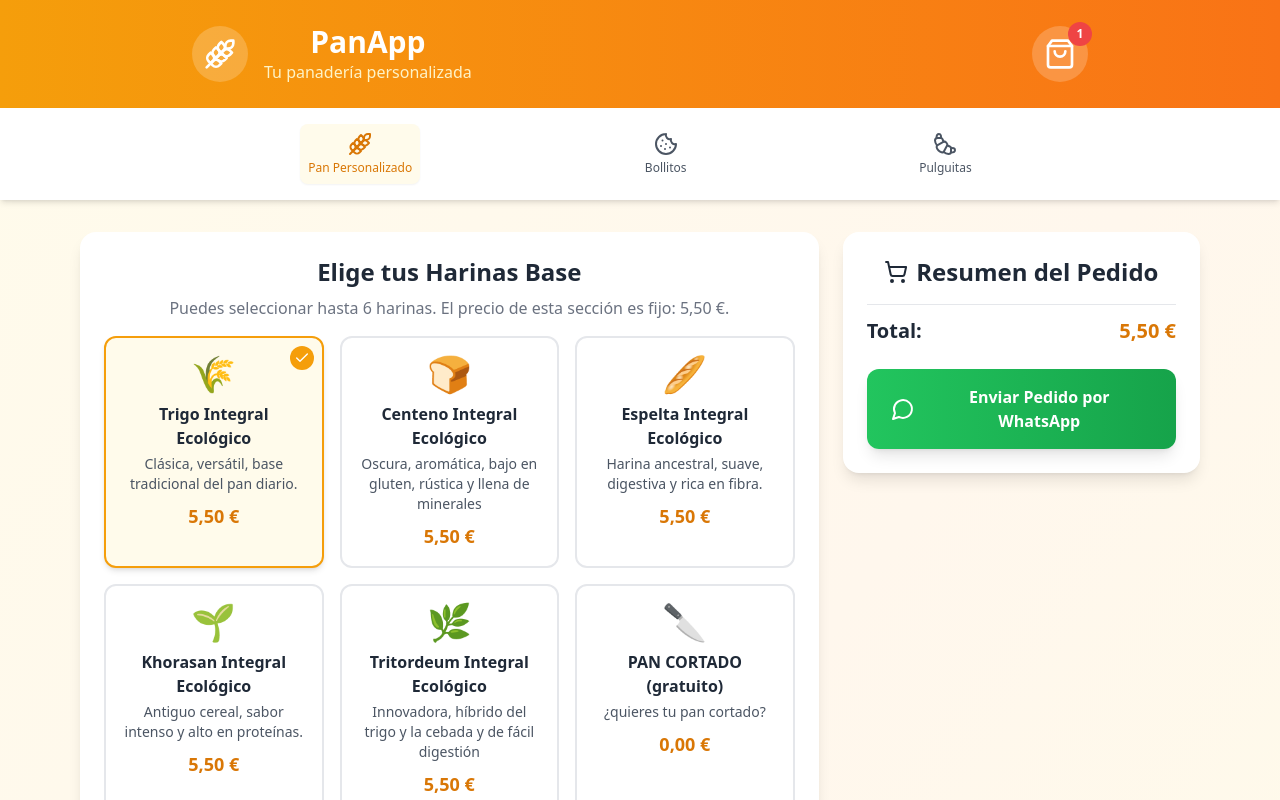
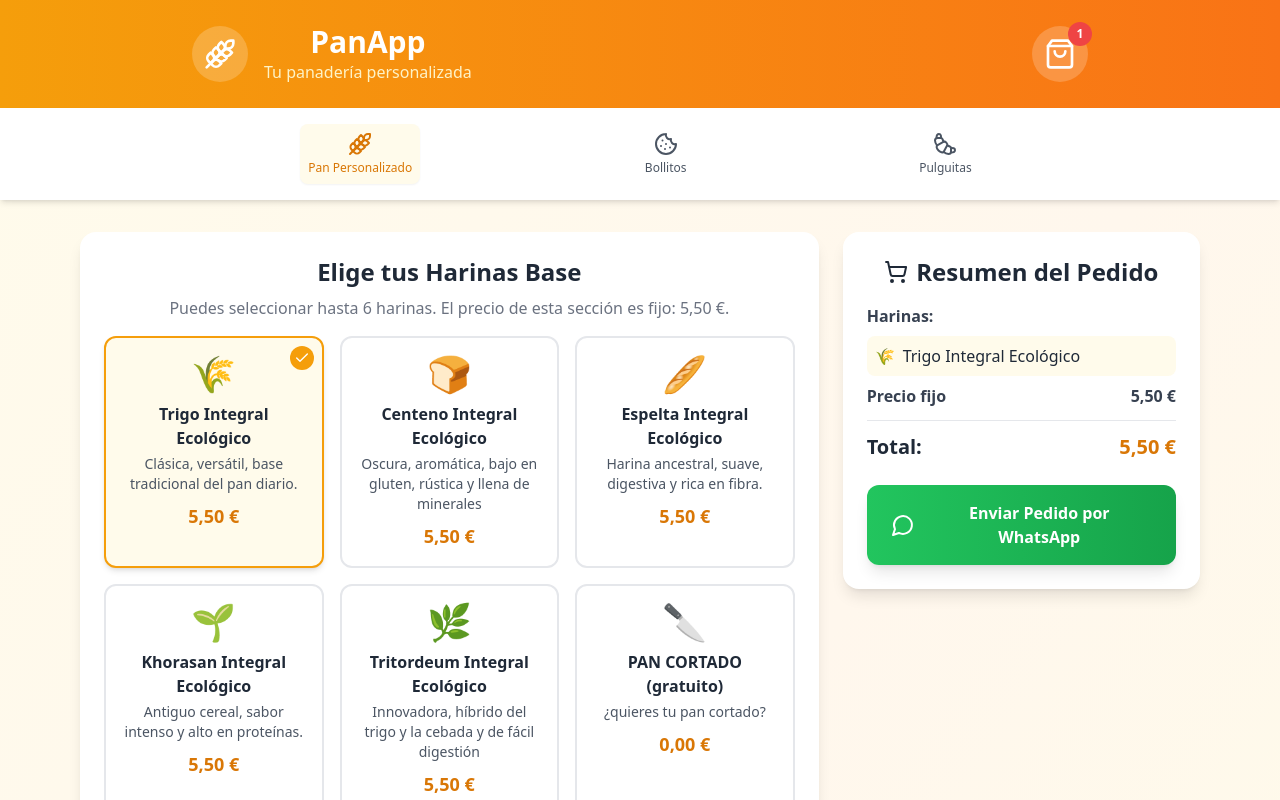
Before and after one commit to ruiznietocom-web/panes4, a React (Create React App) app: page / in a window 1280 px wide. Both pictures are taken after a click on the element 213 px from the left and 452 px from the top of the page. Shown: the top 800 px of the page. Built offline with nearby package versions, Linux system fonts and the light colour scheme.

Commit message:
Update OrderSummary.js

```diff
--- a/src/components/OrderSummary.js
+++ b/src/components/OrderSummary.js
@@ -1,7 +1,7 @@
 import React from 'react';
 import { motion } from 'framer-motion';
 import { ShoppingCart, MessageCircle } from 'lucide-react';
-import { harinas, bollitos, pulguitas } from '../data/products';
+import { bollitos, pulguitas } from '../data/products';
 import { formatPrice } from '../utils/formatPrice';
 
 const OrderSummary = ({ cartItems, onSendWhatsApp }) => {
@@ -34,14 +34,21 @@ const OrderSummary = ({ cartItems, onSendWhatsApp }) => {
     let message = `🍞 *NUEVO PEDIDO - PanApp* 🍞\n\n`;
     message += `📋 *Resumen del Pedido:*\n`;
 
-    if (cartItems.filter(item => item.type === 'harina').length > 0) {
-      message += `\n🥖 *Pan Personalizado: (precio fijo ${formatPrice(fixedHarinaPrice)})*\n`;
+    // Harinas
+    const harinasSeleccionadas = cartItems.filter(item => item.type === 'harina');
+    if (harinasSeleccionadas.length > 0) {
+      message += `\n🥖 *Harinas (precio fijo ${formatPrice(fixedHarinaPrice)})*\n`;
+      harinasSeleccionadas.forEach(harina => {
+        message += `• ${harina.name}\n`;
+      });
     }
 
+    // Extras
     cartItems.filter(item => item.type === 'extra').forEach(extra => {
       message += `• ${extra.name} - ${formatPrice(extra.price)}\n`;
     });
 
+    // Bollitos
     cartItems.filter(item => item.type === 'bollito').forEach(bollitoItem => {
       const bollito = bollitos.find(b => b.id === bollitoItem.id);
       if (bollito) {
@@ -49,6 +56,7 @@ const OrderSummary = ({ cartItems, onSendWhatsApp }) => {
       }
     });
 
+    // Pulguitas
     cartItems.filter(item => item.type === 'pulguita').forEach(pulguitaItem => {
       const pulguita = pulguitas.find(p => p.id === pulguitaItem.id);
       if (pulguita) {
@@ -92,6 +100,29 @@ const OrderSummary = ({ cartItems, onSendWhatsApp }) => {
           </div>
         )}
 
+        {/* Harinas */}
+        {cartItems.filter(item => item.type === 'harina').length > 0 && (
+          <div className="space-y-2">
+            <h3 className="font-semibold text-gray-700">Harinas:</h3>
+            {cartItems.filter(item => item.type === 'harina').map(harina => (
+              <div key={harina.id} className="flex justify-between items-center p-2 bg-amber-50 rounded-lg">
+                <span className="text-gray-800 flex items-center gap-2">
+                  <span>{harina.image}</span>
+                  {harina.name}
+                </span>
+                <span className="font-semibold text-amber-600">
+                  {harina.price === 0 ? "Gratis" : ""}
+                </span>
+              </div>
+            ))}
+            <div className="flex justify-between font-semibold text-gray-700">
+              <span>Precio fijo</span>
+              <span>{formatPrice(fixedHarinaPrice)}</span>
+            </div>
+          </div>
+        )}
+
+        {/* Extras */}
         {cartItems.filter(item => item.type === 'extra').length > 0 && (
           <div className="space-y-2">
             <h3 className="font-semibold text-gray-700">Extras:</h3>
@@ -107,6 +138,7 @@ const OrderSummary = ({ cartItems, onSendWhatsApp }) => {
           </div>
         )}
 
+        {/* Total */}
         <div className="border-t pt-3">
           <div className="flex justify-between items-center text-xl font-bold">
             <span className="text-gray-800">Total:</span>
@@ -130,4 +162,3 @@ const OrderSummary = ({ cartItems, onSendWhatsApp }) => {
 };
 
 export default OrderSummary;
-``
```
